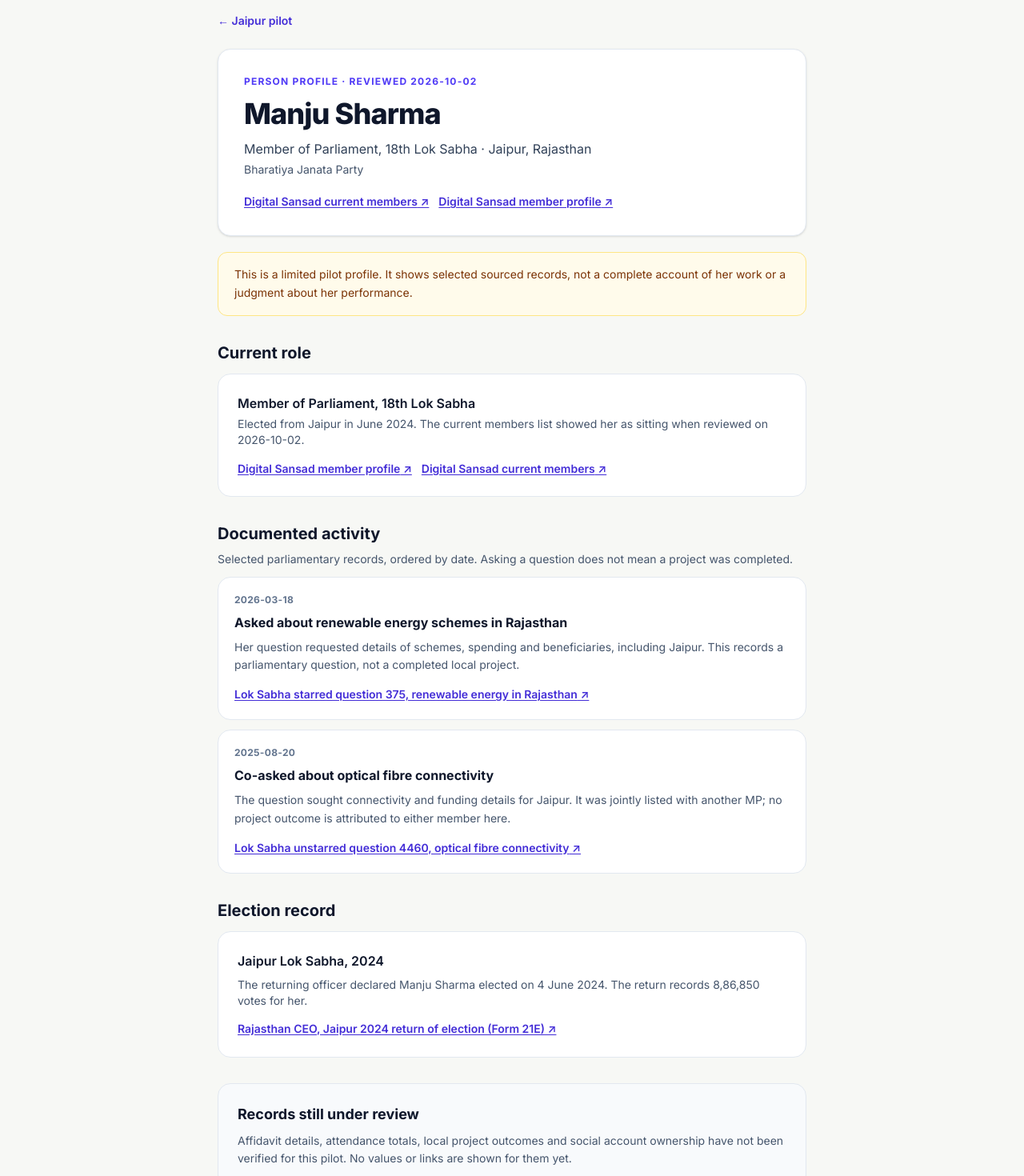
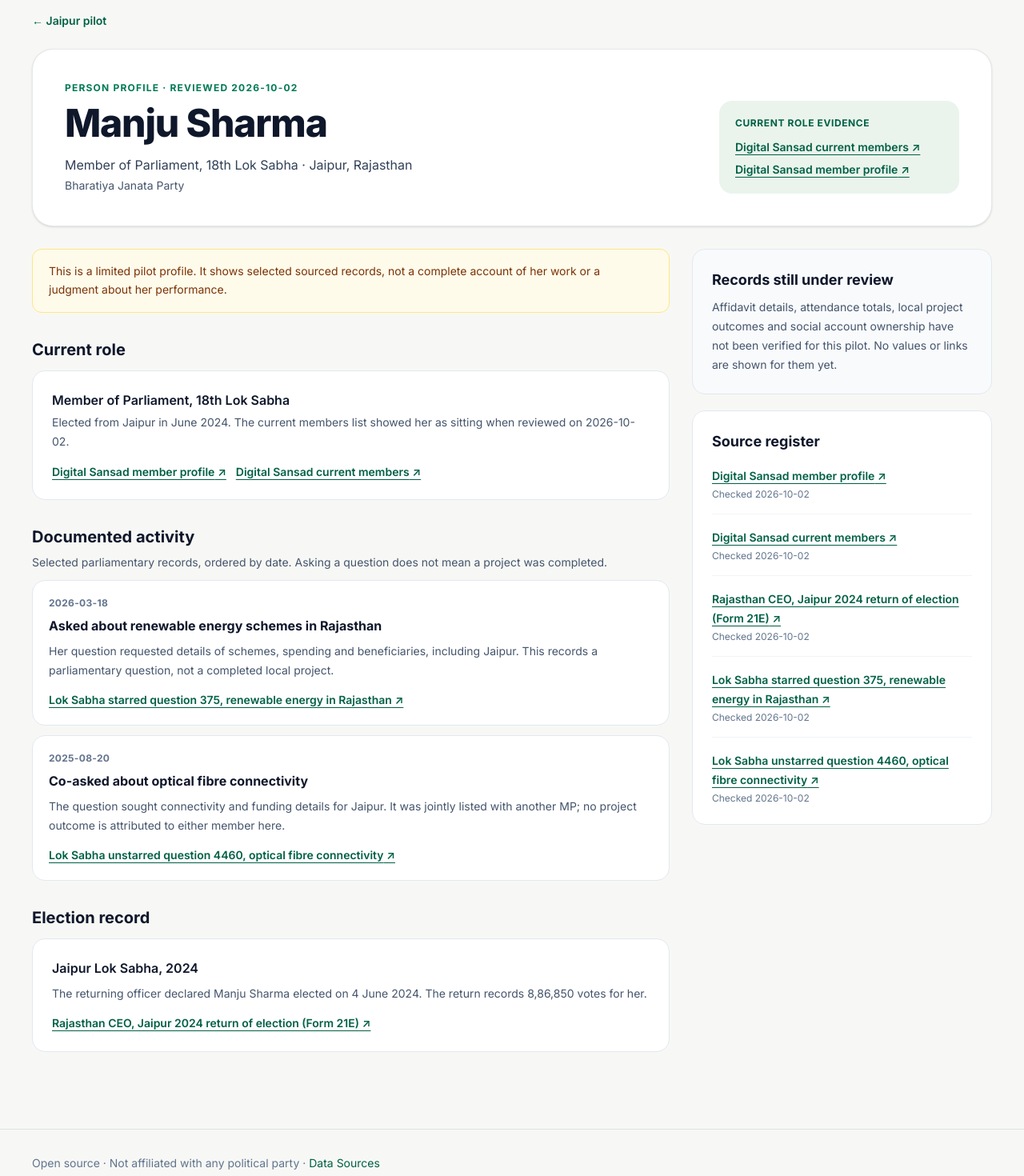
Before and after one commit to sourabh69733/vote-better, a Next.js app in the folder web/: page /people/manju-sharma in a window 1280 px wide. Shown: the part 100-1570 px from the top of the page at 80% size. Built offline with nearby package versions, Linux system fonts and the light colour scheme.

Commit message:
style: expand representative profile layout

```diff
--- a/web/app/people/[slug]/page.tsx
+++ b/web/app/people/[slug]/page.tsx
@@ -1,11 +1,7 @@
 import type { Metadata } from "next";
 import Link from "next/link";
 import { notFound } from "next/navigation";
-import {
-  getProfileSource,
-  jaipurProfile,
-  type SourceRecord,
-} from "@/lib/verified-profile";
+import { getProfileSource, jaipurProfile, type SourceRecord } from "@/lib/verified-profile";
 
 interface PageProps {
   params: Promise<{ slug: string }>;
@@ -23,16 +19,9 @@ export async function generateMetadata({ params }: PageProps): Promise<Metadata>
 }
 
 function EvidenceLink({ source }: { source: SourceRecord }) {
-  return (
-    <a
-      href={source.url}
-      target="_blank"
-      rel="noopener noreferrer"
-      className="text-sm font-semibold text-indigo-700 underline underline-offset-2 hover:text-indigo-900"
-    >
+  return <a href={source.url} target="_blank" rel="noopener noreferrer" className="text-sm font-semibold text-emerald-800 underline underline-offset-4 hover:text-emerald-950">
     {source.title} ↗
-    </a>
-  );
+  </a>;
 }
 
 export default async function PersonPage({ params }: PageProps) {
@@ -46,119 +35,86 @@ export default async function PersonPage({ params }: PageProps) {
   const currentMembersSource = getProfileSource(profile, office.statusSourceId);
   const electionSource = getProfileSource(profile, election.sourceId);
 
-  return (
-    <div className="mx-auto max-w-3xl px-4 py-8 sm:py-12">
-      <Link href="/" className="text-sm font-semibold text-indigo-700 hover:underline">
-        ← Jaipur pilot
-      </Link>
+  return <div className="mx-auto w-full max-w-[1480px] px-4 py-8 sm:px-6 sm:py-12 lg:px-10">
+    <Link href="/" className="text-sm font-semibold text-emerald-800 hover:underline">← Jaipur pilot</Link>
 
-      <header className="mt-6 rounded-2xl border border-slate-200 bg-white p-6 shadow-sm sm:p-8">
-        <p className="text-xs font-bold uppercase tracking-widest text-indigo-600">
-          Person profile · reviewed {profile.reviewedOn}
-        </p>
-        <h1 className="mt-3 text-3xl font-extrabold tracking-tight text-slate-900 sm:text-4xl">
-          {profile.name}
-        </h1>
-        <p className="mt-3 text-base text-slate-700">
-          {office.title} · {office.constituency}, {office.state}
-        </p>
+    <header className="mt-6 grid gap-8 rounded-[26px] border border-emerald-950/10 bg-white p-6 shadow-sm sm:p-8 lg:grid-cols-[minmax(0,1fr)_300px] lg:items-end lg:p-10">
+      <div>
+        <p className="text-xs font-bold uppercase tracking-widest text-emerald-700">Person profile · reviewed {profile.reviewedOn}</p>
+        <h1 className="mt-3 text-4xl font-extrabold tracking-tight text-slate-900 sm:text-5xl">{profile.name}</h1>
+        <p className="mt-4 text-base text-slate-700">{office.title} · {office.constituency}, {office.state}</p>
         <p className="mt-1 text-sm text-slate-600">{office.party}</p>
-        <div className="mt-5 flex flex-wrap gap-3">
-          <EvidenceLink source={currentMembersSource} />
-          <EvidenceLink source={memberSource} />
+      </div>
+      <div className="rounded-2xl bg-[#eaf4ec] p-5">
+        <p className="text-xs font-bold uppercase tracking-wider text-emerald-800">Current role evidence</p>
+        <div className="mt-3 grid gap-2"><EvidenceLink source={currentMembersSource} /><EvidenceLink source={memberSource} /></div>
       </div>
     </header>
 
-      <div className="mt-5 rounded-xl border border-amber-200 bg-amber-50 px-5 py-4 text-sm leading-relaxed text-amber-900">
+    <div className="mt-7 grid items-start gap-7 xl:grid-cols-[minmax(0,1.7fr)_minmax(300px,.8fr)]">
+      <div>
+        <div className="rounded-xl border border-amber-200 bg-amber-50 px-5 py-4 text-sm leading-relaxed text-amber-900">
           This is a limited pilot profile. It shows selected sourced records, not a
           complete account of her work or a judgment about her performance.
         </div>
 
         <section className="mt-8" aria-labelledby="office-heading">
-        <h2 id="office-heading" className="text-xl font-bold text-slate-900">
-          Current role
-        </h2>
+          <h2 id="office-heading" className="text-xl font-bold text-slate-900">Current role</h2>
           <div className="mt-3 rounded-2xl border border-slate-200 bg-white p-6">
             <p className="font-semibold text-slate-900">{office.title}</p>
-          <p className="mt-1 text-sm text-slate-600">
+            <p className="mt-1 text-sm leading-6 text-slate-600">
               Elected from Jaipur in June 2024. The current members list showed
               her as sitting when reviewed on {profile.reviewedOn}.
             </p>
-          <div className="mt-4 flex flex-wrap gap-3">
-            <EvidenceLink source={memberSource} />
-            <EvidenceLink source={currentMembersSource} />
-          </div>
+            <div className="mt-4 flex flex-wrap gap-3"><EvidenceLink source={memberSource} /><EvidenceLink source={currentMembersSource} /></div>
           </div>
         </section>
 
         <section className="mt-8" aria-labelledby="activity-heading">
-        <h2 id="activity-heading" className="text-xl font-bold text-slate-900">
-          Documented activity
-        </h2>
-        <p className="mt-2 text-sm text-slate-600">
-          Selected parliamentary records, ordered by date. Asking a question
-          does not mean a project was completed.
-        </p>
-        <div className="mt-3 space-y-3">
-          {profile.activities.map((activity) => (
-            <article key={activity.sourceId} className="rounded-2xl border border-slate-200 bg-white p-5">
-              <p className="text-xs font-bold uppercase tracking-wide text-slate-500">
-                {activity.date}
-              </p>
+          <h2 id="activity-heading" className="text-xl font-bold text-slate-900">Documented activity</h2>
+          <p className="mt-2 text-sm text-slate-600">Selected parliamentary records, ordered by date. Asking a question does not mean a project was completed.</p>
+          <div className="mt-3 grid gap-3">
+            {profile.activities.map((activity) => <article key={activity.sourceId} className="rounded-2xl border border-slate-200 bg-white p-5">
+              <p className="text-xs font-bold uppercase tracking-wide text-slate-500">{activity.date}</p>
               <h3 className="mt-2 font-bold text-slate-900">{activity.title}</h3>
-              <p className="mt-2 text-sm leading-relaxed text-slate-600">
-                {activity.description}
-              </p>
-              <div className="mt-3">
-                <EvidenceLink source={getProfileSource(profile, activity.sourceId)} />
-              </div>
-            </article>
-          ))}
+              <p className="mt-2 text-sm leading-6 text-slate-600">{activity.description}</p>
+              <div className="mt-3"><EvidenceLink source={getProfileSource(profile, activity.sourceId)} /></div>
+            </article>)}
           </div>
         </section>
 
         <section className="mt-8" aria-labelledby="election-heading">
-        <h2 id="election-heading" className="text-xl font-bold text-slate-900">
-          Election record
-        </h2>
+          <h2 id="election-heading" className="text-xl font-bold text-slate-900">Election record</h2>
           <div className="mt-3 rounded-2xl border border-slate-200 bg-white p-6">
             <p className="font-semibold text-slate-900">{election.election}</p>
-          {election.status === "elected" && (
-            <p className="mt-2 text-sm text-slate-600">
+            {election.status === "elected" && <p className="mt-2 text-sm leading-6 text-slate-600">
               The returning officer declared {profile.name} elected on 4 June 2024.
-              {election.votes !== undefined && (
-                <> The return records {election.votes.toLocaleString("en-IN")} votes for her.</>
-              )}
-            </p>
-          )}
+              {election.votes !== undefined && <> The return records {election.votes.toLocaleString("en-IN")} votes for her.</>}
+            </p>}
             <div className="mt-3"><EvidenceLink source={electionSource} /></div>
           </div>
         </section>
+      </div>
 
-      <section className="mt-8 rounded-2xl border border-slate-200 bg-slate-50 p-6" aria-labelledby="coverage-heading">
-        <h2 id="coverage-heading" className="text-lg font-bold text-slate-900">
-          Records still under review
-        </h2>
-        <p className="mt-2 text-sm leading-relaxed text-slate-600">
+      <aside className="grid gap-5 xl:sticky xl:top-24">
+        <section className="rounded-2xl border border-slate-200 bg-slate-50 p-6" aria-labelledby="coverage-heading">
+          <h2 id="coverage-heading" className="text-lg font-bold text-slate-900">Records still under review</h2>
+          <p className="mt-2 text-sm leading-6 text-slate-600">
             Affidavit details, attendance totals, local project outcomes and
             social account ownership have not been verified for this pilot. No
             values or links are shown for them yet.
           </p>
         </section>
-
-      <section className="mt-8" aria-labelledby="sources-heading">
-        <h2 id="sources-heading" className="text-xl font-bold text-slate-900">
-          Source register
-        </h2>
-        <ul className="mt-3 space-y-3">
-          {profile.sources.map((source) => (
-            <li key={source.id} className="rounded-xl border border-slate-200 bg-white p-4">
+        <section className="rounded-2xl border border-slate-200 bg-white p-6" aria-labelledby="sources-heading">
+          <h2 id="sources-heading" className="text-lg font-bold text-slate-900">Source register</h2>
+          <ul className="mt-4 grid gap-4">
+            {profile.sources.map((source) => <li key={source.id} className="border-b border-slate-100 pb-4 last:border-b-0 last:pb-0">
               <EvidenceLink source={source} />
               <p className="mt-1 text-xs text-slate-500">Checked {source.checkedOn}</p>
-            </li>
-          ))}
+            </li>)}
           </ul>
         </section>
+      </aside>
     </div>
-  );
+  </div>;
 }
```
Lines whose indentation alone changed are shown as unchanged.
